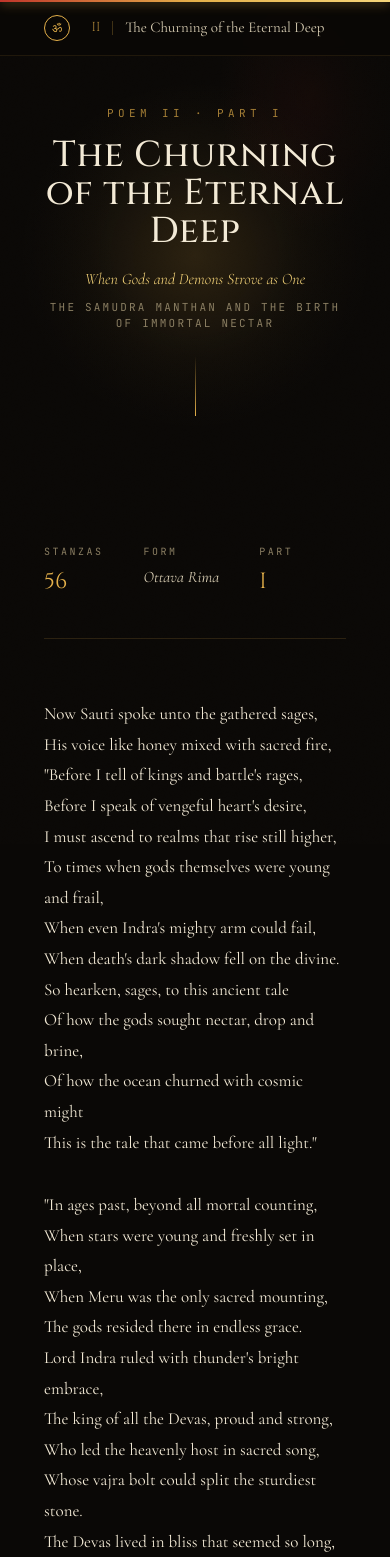
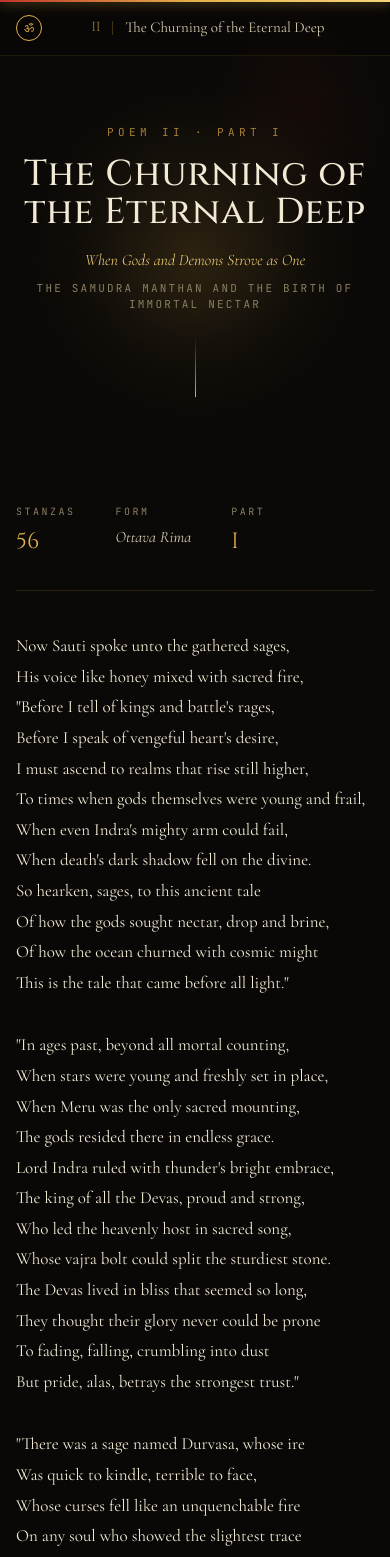
Before and after one commit to AnshumanDhami03/The-Verse-Sanctrum, a React (Vite) app: page /mahabharata/poem/2 in a window 390 px wide. Shown: the top 1557 px of the page. Built offline with nearby package versions, Linux system fonts and the light colour scheme.

Commit message:
Refactor padding styles for responsive layout
Updated padding styles for responsive design in PoemReader component.

```diff
--- a/src/pages/PoemReader.jsx
+++ b/src/pages/PoemReader.jsx
@@ -77,7 +77,7 @@ export default function PoemReader() {
             style={{
               position:'fixed',top:0,left:0,right:0,zIndex:50,
               display:'flex',alignItems:'center',justifyContent:'space-between',
-              padding:'0 44px',height:56,
+              padding:'0 clamp(16px,4vw,44px)',height:56,
               background:'rgba(10,8,6,.92)',backdropFilter:'blur(6px)',
               borderBottom:'1px solid rgba(228,176,74,.1)',
             }}>
@@ -107,7 +107,7 @@ export default function PoemReader() {
           radial-gradient(40% 50% at 80% 20%, rgba(192,53,42,.1), transparent 60%), var(--ink)`,
       }}>
         <div style={{ position:'absolute', inset:0, background:'radial-gradient(ellipse at center, transparent 30%, var(--ink) 90%)', pointerEvents:'none' }}/>
-        <div style={{ position:'relative', zIndex:2, textAlign:'center', padding:'0 44px', maxWidth:900 }}>
+        <div style={{ position:'relative', zIndex:2, textAlign:'center', padding:'0 clamp(16px,4vw,44px)', maxWidth:900 }}>
           <div style={{ fontFamily:'"JetBrains Mono",monospace', fontSize:11, letterSpacing:'.4em', textTransform:'uppercase', color:'var(--gold)', marginBottom:16, opacity:.7 }}>
             Poem {poem.number} · Part {poem.part}
           </div>
@@ -129,8 +129,8 @@ export default function PoemReader() {
       </header>
 
       {/* Poem content */}
-      <main style={{ padding:'80px 44px 120px', maxWidth:860, margin:'0 auto' }}>
-        <div style={{ marginBottom:60, paddingBottom:40, borderBottom:'1px solid rgba(228,176,74,.15)', display:'flex', gap:40 }}>
+      <main style={{ padding:'clamp(40px,6vw,80px) clamp(16px,4vw,44px) clamp(60px,8vw,120px)', maxWidth:860, margin:'0 auto' }}>
+        <div style={{ marginBottom:40, paddingBottom:32, borderBottom:'1px solid rgba(228,176,74,.15)', display:'flex', gap:40 }}>
           <div>
             <div style={{ fontFamily:'"JetBrains Mono",monospace', fontSize:10, letterSpacing:'.25em', textTransform:'uppercase', color:'var(--vellum-mute)', marginBottom:6 }}>Stanzas</div>
             <div style={{ fontFamily:'Cinzel', fontSize:22, color:'var(--gold)' }}>{poem.stanzaCount || '—'}</div>
@@ -158,8 +158,8 @@ export default function PoemReader() {
       </main>
 
       {/* Prev / Next */}
-      <footer style={{ padding:'60px 44px 80px', borderTop:'1px solid rgba(228,176,74,.1)', background:'var(--ink-2)' }}>
-        <div style={{ maxWidth:860, margin:'0 auto', display:'flex', justifyContent:'space-between', gap:24 }}>
+      <footer style={{ padding:'clamp(40px,5vw,60px) clamp(16px,4vw,44px) clamp(50px,6vw,80px)', borderTop:'1px solid rgba(228,176,74,.1)', background:'var(--ink-2)' }}>
+        <div style={{ maxWidth:860, margin:'0 auto', display:'flex', justifyContent:'space-between', gap:16, flexWrap:'wrap' }}>
           {prevPoem ? (
             <Link to={`/mahabharata/poem/${prevPoem.id}`} style={{ flex:1, border:'1px solid rgba(228,176,74,.2)', padding:'28px 32px', textDecoration:'none', color:'inherit', transition:'all .4s', display:'block' }}
               onMouseEnter={e=>e.currentTarget.style.borderColor='var(--gold)'} onMouseLeave={e=>e.currentTarget.style.borderColor='rgba(228,176,74,.2)'}>
```
